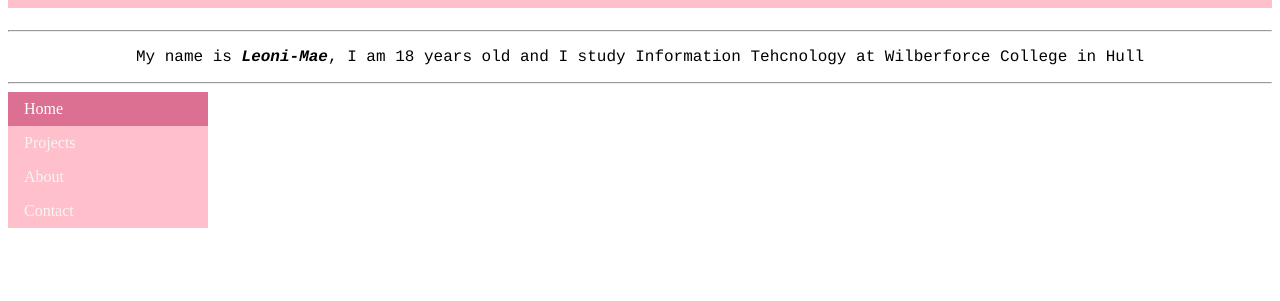
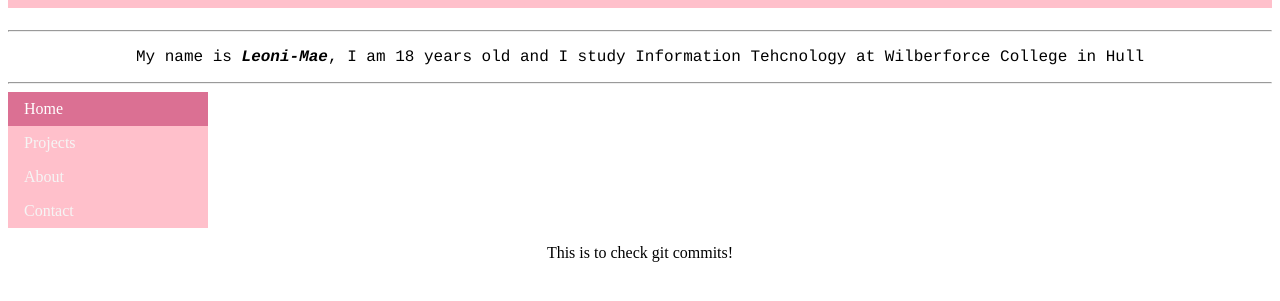
Before and after one commit to LeoniLedger/portfolio, a plain HTML site: page index.html in a window 1280 px wide. Shown: the part 111-412 px from the top of the page. Drawn offline with Linux system fonts and the light colour scheme.

Commit message:
This is a test commit

```diff
--- a/index.html
+++ b/index.html
@@ -55,6 +55,8 @@
             <li><a href="contact">Contact</a></li>
         </ul>
 
+        <p>This is to check git commits!</p>
+
 
     </body>
 </html>
```
